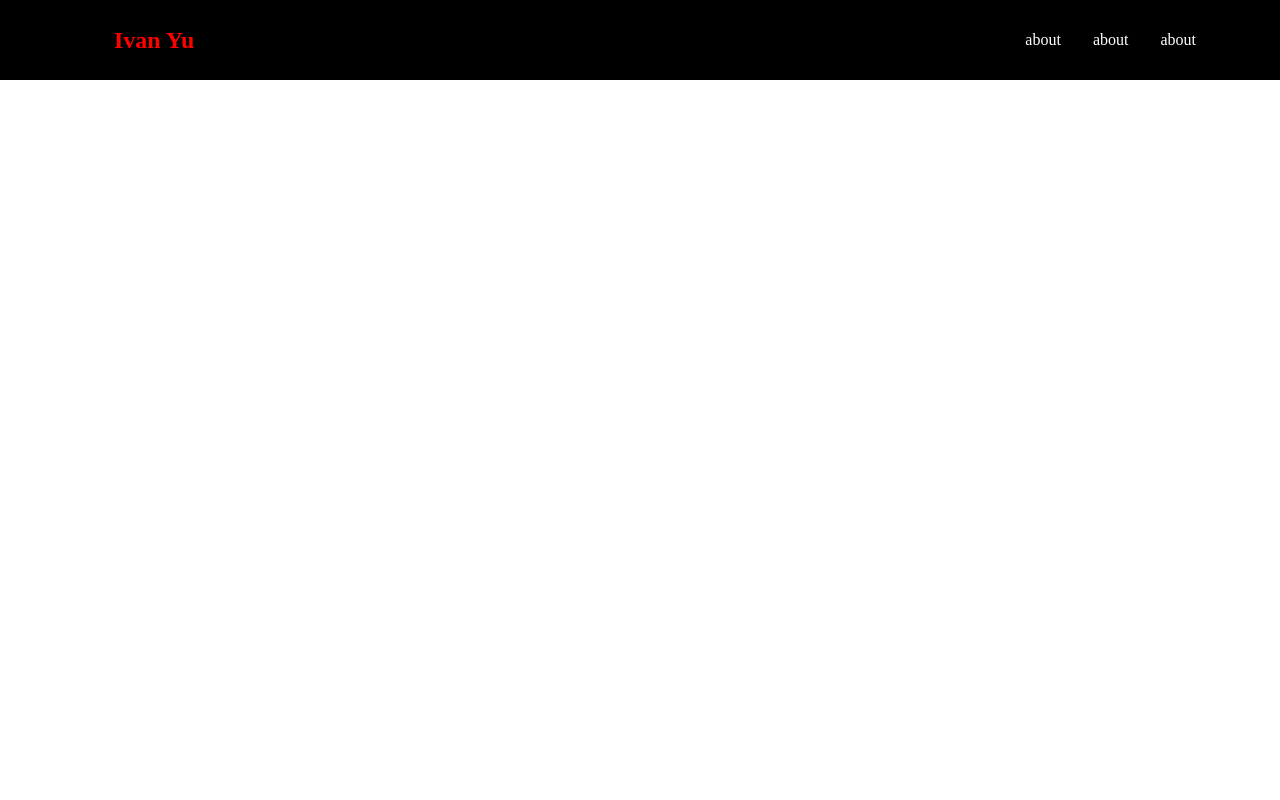
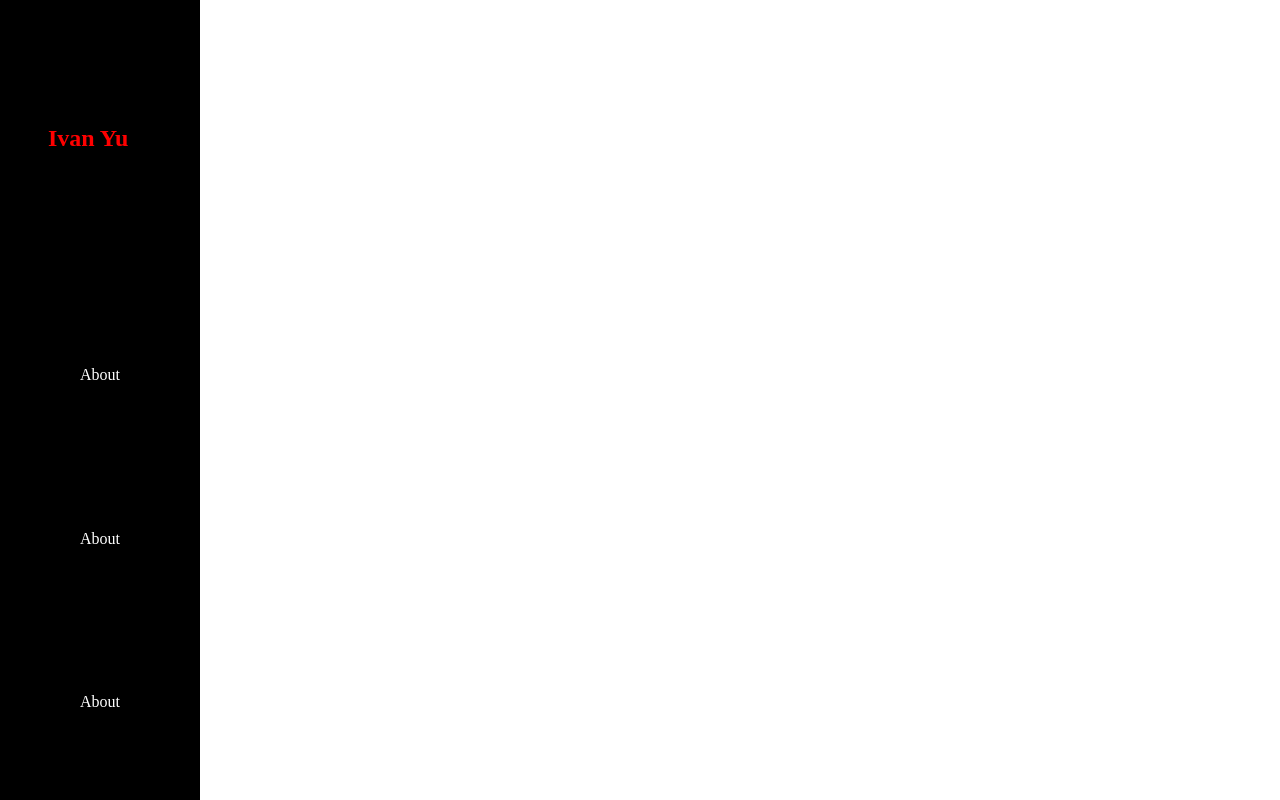
Before and after one commit to IvanYu327/ivan-yu, a React (Create React App) app: page / in a window 1280 px wide. Built offline with nearby package versions, Linux system fonts and the light colour scheme.

Commit message:
more sidebar mav things

```diff
--- a/package.json
+++ b/package.json
@@ -17,6 +17,7 @@
     "react-router-dom": "^6.2.2",
     "react-scripts": "5.0.0",
     "react-scroll": "^1.8.6",
+    "styled-components": "^5.3.5",
     "web-vitals": "^2.1.3"
   },
   "scripts": {
--- a/src/App.js
+++ b/src/App.js
@@ -1,11 +1,11 @@
 import "./styles/App.css";
-import Navbar from "./Navbar/navbar";
 import { BrowserRouter as Router } from "react-router-dom";
+import Home from "./pages/home";
 
 function App() {
   return (
     <Router>
-      <Navbar />
+      <Home />
     </Router>
   );
 }
--- a/src/Navbar/navbar.js
+++ /dev/null
@@ -1,35 +0,0 @@
-import React from "react";
-import "../styles/navbar.css";
-import { FaBars } from "react-icons/fa";
-
-function Navbar() {
-  return (
-    <div className="navbar">
-      <div className="navbar-container">
-        <div className="navbar-logo">Ivan Yu</div>
-        <div className="mobile-icon">
-          <FaBars />
-        </div>
-        <div className="nav-menu">
-          <div className="nav-item">
-            <div className="nav-link" to="about">
-              about
-            </div>
-          </div>
-          <div className="nav-item">
-            <div className="nav-link" to="about">
-              about
-            </div>
-          </div>
-          <div className="nav-item">
-            <div className="nav-link" to="about">
-              about
-            </div>
-          </div>
-        </div>
-      </div>
-    </div>
-  );
-}
-
-export default Navbar;
--- /dev/null
+++ b/src/components/Navbar/navbar.js
@@ -0,0 +1,64 @@
+import React from "react";
+import {
+  Nav,
+  NavbarContainer,
+  NavLogo,
+  MobileIcon,
+  NavMenu,
+  NavItem,
+  NavLink,
+} from "./navbarElements.js";
+import { FaBars } from "react-icons/fa";
+
+function Navbar({ toggle }) {
+  return (
+    <>
+      <Nav>
+        <NavbarContainer>
+          <NavLogo to="/">Ivan Yu</NavLogo>
+          <MobileIcon onClick={toggle}>
+            <FaBars />
+          </MobileIcon>
+          <NavMenu>
+            <NavItem>
+              <NavLink to="about">About</NavLink>
+            </NavItem>
+            <NavItem>
+              <NavLink to="about">About</NavLink>
+            </NavItem>
+            <NavItem>
+              <NavLink to="about">About</NavLink>
+            </NavItem>
+          </NavMenu>
+        </NavbarContainer>
+      </Nav>
+    </>
+    // <div className="navbar">
+    //   <div className="navbar-container">
+    //     <div className="navbar-logo">Ivan Yu</div>
+    //     <div className="mobile-icon">
+    //       <FaBars />
+    //     </div>
+    //     <div className="nav-menu">
+    //       <div className="nav-item">
+    //         <div className="nav-link" to="about">
+    //           about
+    //         </div>
+    //       </div>
+    //       <div className="nav-item">
+    //         <div className="nav-link" to="about">
+    //           about
+    //         </div>
+    //       </div>
+    //       <div className="nav-item">
+    //         <div className="nav-link" to="about">
+    //           about
+    //         </div>
+    //       </div>
+    //     </div>
+    //   </div>
+    // </div>
+  );
+}
+
+export default Navbar;
--- /dev/null
+++ b/src/components/Navbar/navbarElements.js
@@ -0,0 +1,94 @@
+import styled from "styled-components";
+import { Link as LinkR } from "react-router-dom";
+import { Link as LinkS } from "react-scroll";
+
+export const Nav = styled.nav`
+  background: #000;
+  height: 100vh;
+  width: 200px;
+  display: flex;
+  justify-content: center;
+  align-items: center;
+  font-size: 1rem;
+  position: sticky;
+  top: 0;
+  z-index: 10;
+
+  @media screen and (max-width: 960px) {
+    // transition: 0.8s all ease;
+  }
+
+  @media screen and (max-width: 768px) {
+    height: 80px;
+    width: 100%;
+  }
+`;
+
+export const NavbarContainer = styled.div`
+  display: grid;
+  justify-content: space-between;
+  height: 100vh;
+  z-index: 1;
+  width: 100%;
+  padding: 0 24px;
+  max-width: 1100px;
+`;
+
+export const NavLogo = styled(LinkR)`
+  color: red;
+  justify-self: flex-start;
+  cursor: pointer;
+  font-size: 1.5rem;
+  display: flex;
+  align-items: center;
+  margin-left: 24px;
+  font-weight: bold;
+  text-decoration: none;
+
+  @media screen and (max-width: 768px) {
+    display: none;
+  }
+`;
+
+export const MobileIcon = styled.div`
+  display: none;
+
+  @media screen and (max-width: 768px) {
+    color: #fff;
+    display: block;
+    position: absolute;
+    position: absolute;
+    top: 25px;
+    left: 40px;
+    transform: trans late(-100%, 60%);
+    font-size: 1.8rem;
+    cursor: pointer;
+`;
+
+export const NavMenu = styled.ul`
+  display: grid;
+  align-items: center;
+  list-style: none;
+  text-align: center;
+  margin-right: -22px;
+
+  @media screen and (max-width: 768px) {
+    display: none;
+`;
+
+export const NavItem = styled.li`
+  height: 80px;
+`;
+
+export const NavLink = styled(LinkS)`
+  color: #fff;
+  display: flex;
+  align-items: center;
+  text-decoration: none;
+  padding: 0 1rem;
+  height: 100%;
+  cursor: pointer;
+
+  &.active {
+    border-bottom: 3px solid #01bf71;
+`;
--- /dev/null
+++ b/src/components/Sidebar/sidebar.js
@@ -0,0 +1,34 @@
+import React from "react";
+import {
+  SidebarContainer,
+  Icon,
+  CloseIcon,
+  SidebarWrapper,
+  SidebarMenu,
+  SidebarLink,
+} from "./sidebarElements";
+
+const sidebarElements = ({ isOpen, toggle }) => {
+  return (
+    <SidebarContainer isOpen={isOpen} onClick={toggle}>
+      <Icon onClick={toggle}>
+        <CloseIcon />
+      </Icon>
+      <SidebarWrapper>
+        <SidebarMenu>
+          <SidebarLink to="about" onClick={toggle}>
+            About
+          </SidebarLink>
+          <SidebarLink to="about" onClick={toggle}>
+            About
+          </SidebarLink>
+          <SidebarLink to="about" onClick={toggle}>
+            About
+          </SidebarLink>
+        </SidebarMenu>
+      </SidebarWrapper>
+    </SidebarContainer>
+  );
+};
+
+export default sidebarElements;
--- /dev/null
+++ b/src/components/Sidebar/sidebarElements.js
@@ -0,0 +1,63 @@
+import styled from "styled-components";
+import { FaTimes } from "react-icons/fa";
+import { Link as LinkS } from "react-scroll";
+import { Link as LinkR } from "react-router-dom";
+
+export const SidebarContainer = styled.aside`
+  position: fixed;
+  z-index: 999;
+  width: 100%;
+  height: 100%;
+  background: #0d0d0d;
+  display: grid;
+  align-items: center;
+  top: 0;
+  left: 0;
+  transition: 0.3s ease-in-out;
+  opacity: ${({ isOpen }) => (isOpen ? "100%" : "0")};
+  top: ${({ isOpen }) => (isOpen ? "0" : "-100%")};
+`;
+
+export const CloseIcon = styled(FaTimes)`
+  color: #fff;
+`;
+
+export const Icon = styled.div`
+  position: absolute;
+  top: 1.2rem;
+  right: 1.5rem;
+  background: transparent;
+  font-size: 2rem;
+  cursor: pointer;
+  outline: none;
+`;
+
+export const SidebarWrapper = styled.div`
+  color: #fff;
+`;
+
+export const SidebarMenu = styled.ul`
+  display: grid;
+  grid-template-columns: 1fr;
+  grid-template-rows: repeat (6, 80px);
+  text-align: center;
+
+  @media screen and (max-width: 480px) {
+    grid-template-rows: repeat (6, 60px);
+  }
+`;
+
+export const SidebarLink = styled(LinkS)`
+  display: flex;
+  align-items: center;
+  justify-content: center;
+  font-size: 1.5rem;
+  text-decoration: none;
+  list-style: none;
+  transition: 0.2s ease-in-out;
+  text-decoration: none;
+  &:hover {
+    color: #01bf71;
+    transition: 0.2s ease-in-out;
+  }
+`;
--- /dev/null
+++ b/src/pages/home.js
@@ -0,0 +1,20 @@
+import React, { useState } from "react";
+import Navbar from "../components/Navbar/navbar.js";
+import Sidebar from "../components/Sidebar/sidebar.js";
+
+const Home = () => {
+  const [isOpen, setIsOpen] = useState(false);
+
+  const toggle = () => {
+    setIsOpen(!isOpen);
+    // console.log(isOpen);
+  };
+
+  return (
+    <>
+      <Sidebar isOpen={isOpen} toggle={toggle} />
+      <Navbar toggle={toggle} />
+    </>
+  );
+};
+export default Home;
--- a/src/styles/navbar.css
+++ /dev/null
@@ -1,86 +0,0 @@
-.navbar {
-  background: #000;
-  height: 80px;
-  /* margin-top: -80px; */
-  display: flex;
-  justify-content: center;
-  align-items: center;
-  font-size: 1rem;
-  top: 0;
-  z-index: 10;
-}
-
-@media screen and (max-width: 960px) {
-  .navbar {
-    transition: 0.8s all ease;
-  }
-}
-
-.navbar-container {
-  display: flex;
-  justify-content: space-between;
-  height: 80px;
-  z-index: 1;
-  width: 100%;
-  padding: 0 24px;
-  max-width: 1100px;
-}
-
-.navbar-logo {
-  color: red;
-  justify-self: flex-start;
-  cursor: pointer;
-  font-size: 1.5rem;
-  display: flex;
-  align-items: center;
-  margin-left: 24px;
-  font-weight: bold;
-  text-decoration: none;
-}
-
-.mobile-icon {
-  display: none;
-}
-
-.nav-menu {
-  display: flex;
-  align-items: center;
-  list-style: none;
-  text-align: center;
-  margin-right: -22px;
-}
-
-@media screen and (max-width: 768px) {
-  .mobile-icon {
-    display: block;
-    position: absolute;
-    top: 0;
-    right: 0;
-    transform: trans late(-100%, 60%);
-    font-size: 1.8rem;
-    cursor: pointer;
-    color: #fff;
-  }
-
-  .nav-menu {
-    display: none;
-  }
-}
-
-.nav-item {
-  height: 80px;
-}
-
-.nav-link {
-  color: #fff;
-  display: flex;
-  align-items: center;
-  text-decoration: none;
-  padding: 0 1rem;
-  height: 100%;
-  cursor: pointer;
-}
-
-.nav-link:active {
-  border-bottom: 3px solid #01bf71;
-}
```
Also changed, not shown: src/fonts/fonts.js (added, +13 -0 lines), src/fonts/Proxima Nova Font.woff (added), 1 other file (tests, documents, lock files or other folders).
